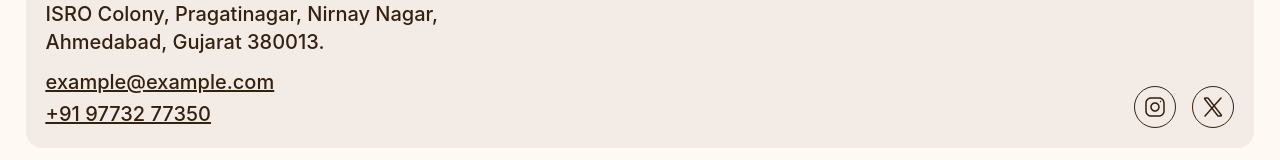
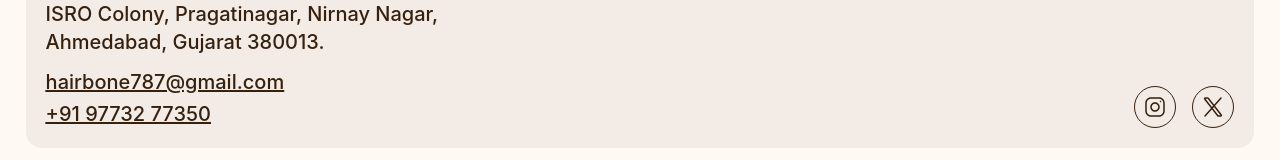
Before and after one commit to Niravnayi/Hair-Bone, a React (Vite) app: page /Services in a window 1280 px wide. Shown: the part 2447-2607 px from the top of the page. Built offline with nearby package versions, Linux system fonts and the light colour scheme; no server answers.

Commit message:
Update gmail

```diff
--- a/src/pages/Services.jsx
+++ b/src/pages/Services.jsx
@@ -85,7 +85,7 @@ const Services = () => {
             Ahmedabad, Gujarat 380013.
           </p>
           <p className="text-xl  underline mt-3">
-            <Link to="mailto:example@example.com">example@example.com</Link>
+            <Link to="mailto:hairbone787@gmail.com">hairbone787@gmail.com</Link>
           </p>
           <p className="text-xl  underline mt-1">
             <Link to="tel:+9197732 77350">+91 97732 77350</Link>
```
